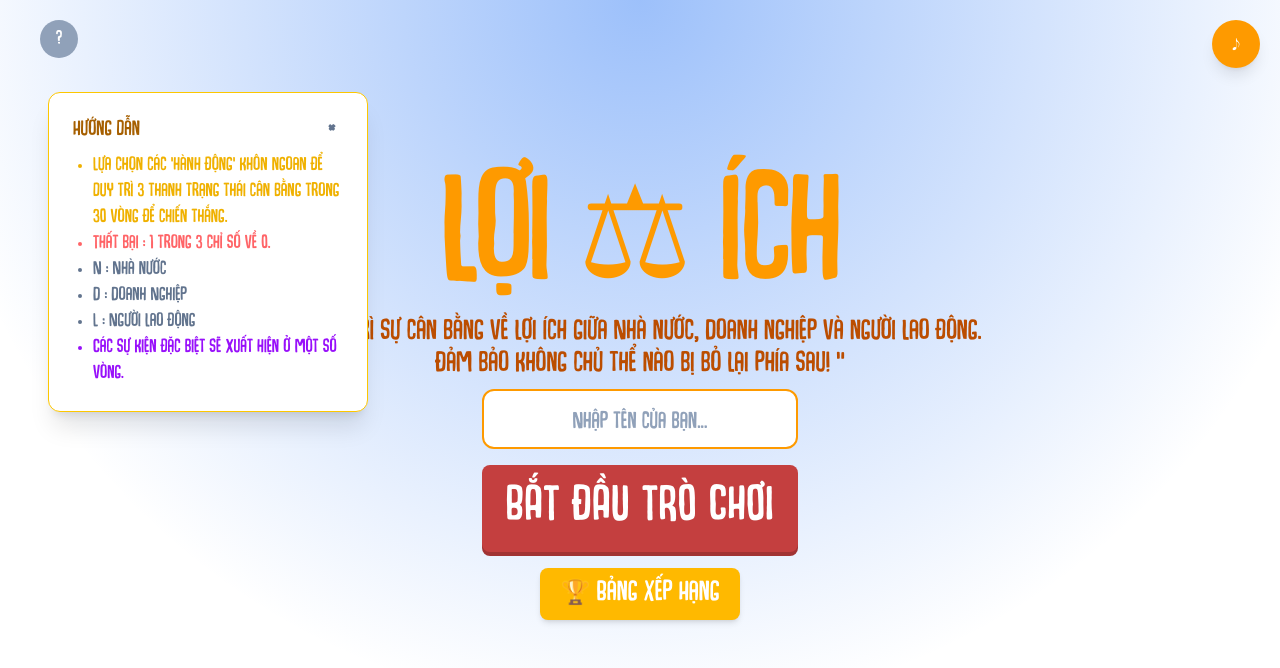
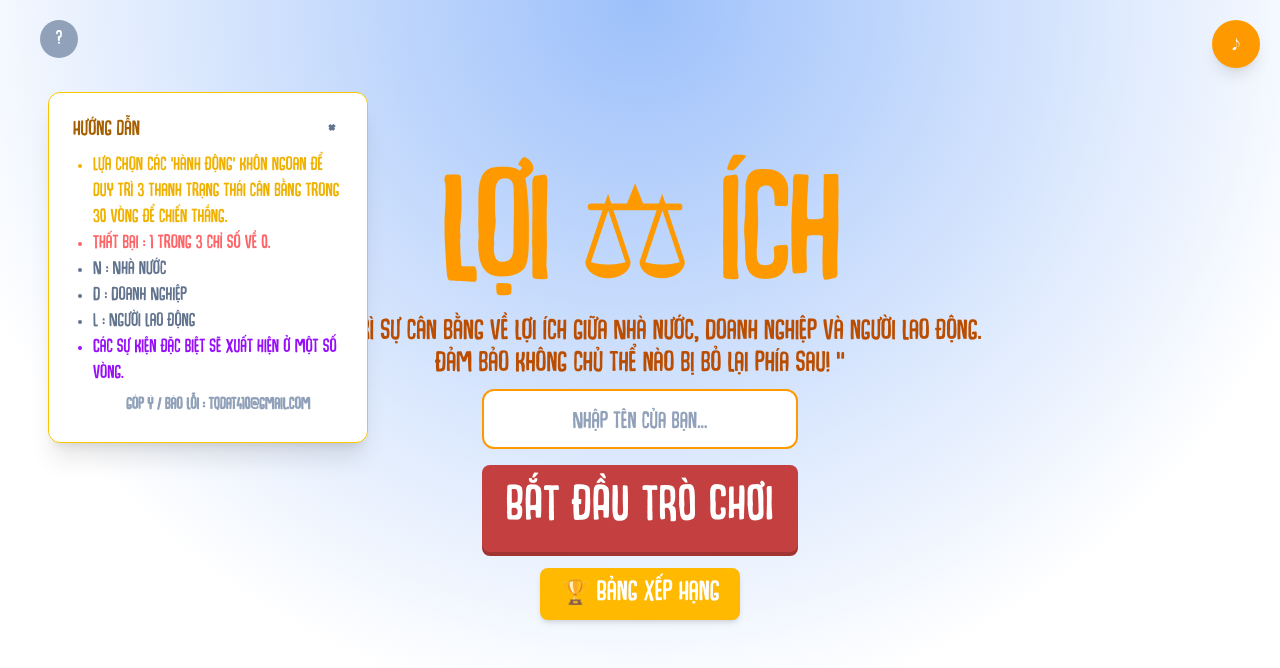
Before and after one commit to tqdat410/balance-of-interests, a Next.js app: page / in a window 1280 px wide. Both pictures are taken after a click on the button "Hướng dẫn". Shown: the top 668 px of the page. Built offline with nearby package versions, Linux system fonts and the light colour scheme; no server answers.

Commit message:
add contact

```diff
--- a/app/page.tsx
+++ b/app/page.tsx
@@ -36,6 +36,9 @@ function FAQPopup({ onClose }: { onClose: () => void }) {
           <li>L : Người lao động</li>
           <li className="text-purple-600">
             Các sự kiện đặc biệt sẽ xuất hiện ở một số vòng.
+          </li>
+          <li className="text-slate-400 text-[14px] leading-relaxed list-none text-center mt-2 font-bold">
+            góp ý / báo lỗi : tqdat410@gmail.com
           </li>
         </ul>
       </div>
```
